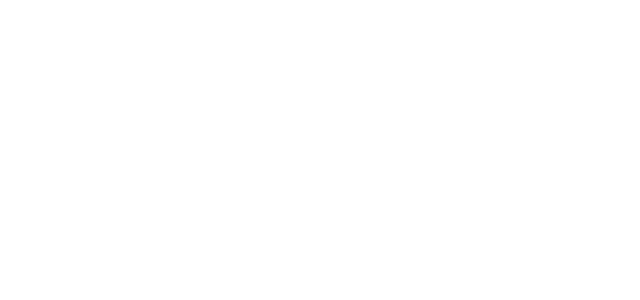
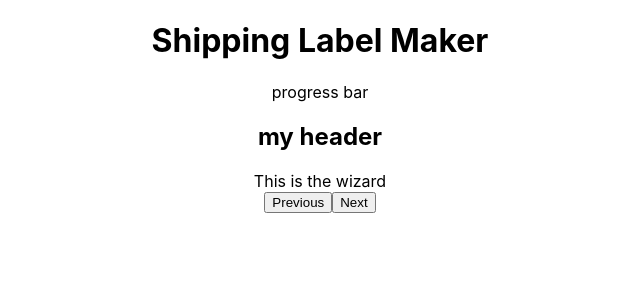
Before and after one commit to dkim-95112/shipping-label-maker, a React (Create React App) app: page / in a window 1280 px wide. Shown: the top 300 px of the page, without its empty margins (320-960 px from the left). Built offline with nearby package versions, Linux system fonts and the light colour scheme.

Commit message:
Adding header props

```diff
--- a/src/App.js
+++ b/src/App.js
@@ -1,13 +1,58 @@
 import React from 'react';
-import logo from './logo.svg';
 import './app.css';
+import Wizard from './core/components/wizard/wizard';
+// ShippingInfo: {
+//   from: {
+//     name: "John Smith", street: "131 Dartmouth St", city: "Boston",
+//     state: "MA",
+//     zip: "02116"
+//   }, to: {
+//     name: "Linda Jackson", street: "40 Fulton St", city: "New York", state: "NY",
+//     zip: "10038"
+//   },
+//   weight: 2,
+//   shippingOption: 1
+// }
+const ShippingInfo = {};
+const ShippingOption = {
+  ground: 1,
+  priority: 2
+};
+const shippingRate = 0.40;
 
-function App() {
-  return (
-    <div className="App">
-
-    </div>
-  );
+function shippingCost(weight, shippingRate, shippingOption) {
+  return weight * shippingRate *
+      (shippingOption === ShippingOption.ground ? 1 : 1.5);
 }
 
-export default App;
+const wizardContext = React.createContext({});
+export default class ShippingLabelMaker extends React.Component {
+  constructor(props){
+    super(props)
+    this.state = {
+
+    }
+  }
+
+  header(){
+    return (
+        <div>my header</div>
+    )
+  }
+
+  render() {
+    return (
+        <div className="App">
+          <h1>Shipping Label Maker</h1>
+          <div>progress bar</div>
+          <wizardContext.Provider value={ShippingInfo}>
+            <Wizard header={this.header()} steps={""} >
+
+            </Wizard>
+          </wizardContext.Provider>
+          <button>Previous</button>
+          <button>Next</button>
+        </div>
+    );
+  }
+}
--- a/src/core/components/wizard/wizard.js
+++ b/src/core/components/wizard/wizard.js
@@ -1,9 +1,18 @@
 import React from 'react';
+import PropTypes from 'prop-types';
 
-export default function Wizard(){
+export default function Wizard(props){
     return (
       <div className={"Wizard"}>
+          <h2>{props.header}</h2>
         This is the wizard
       </div>
     );
 }
+
+Wizard.propTypes = {
+    header: PropTypes.func.isRequired,
+    steps: PropTypes.array.isRequired,
+    wizardContext: PropTypes.object.isRequired,
+    onComplete: PropTypes.func.isRequired
+};
```
